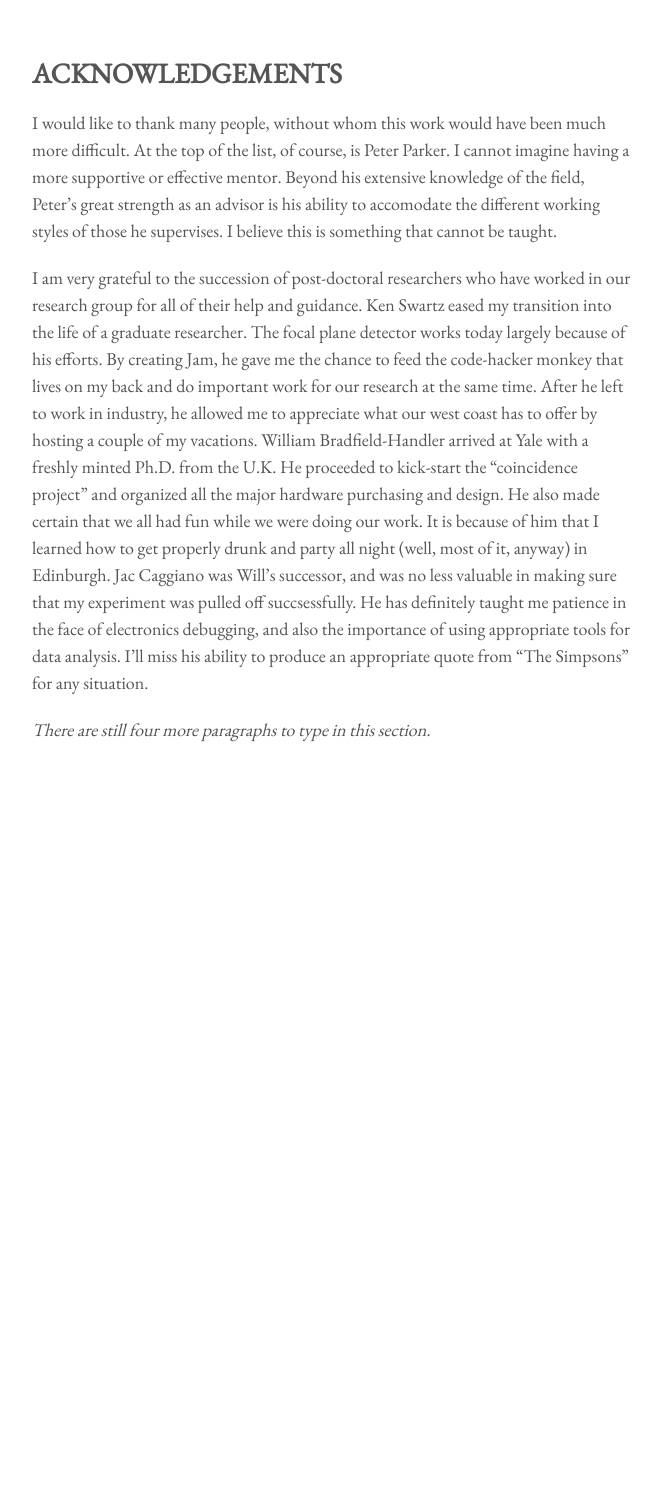
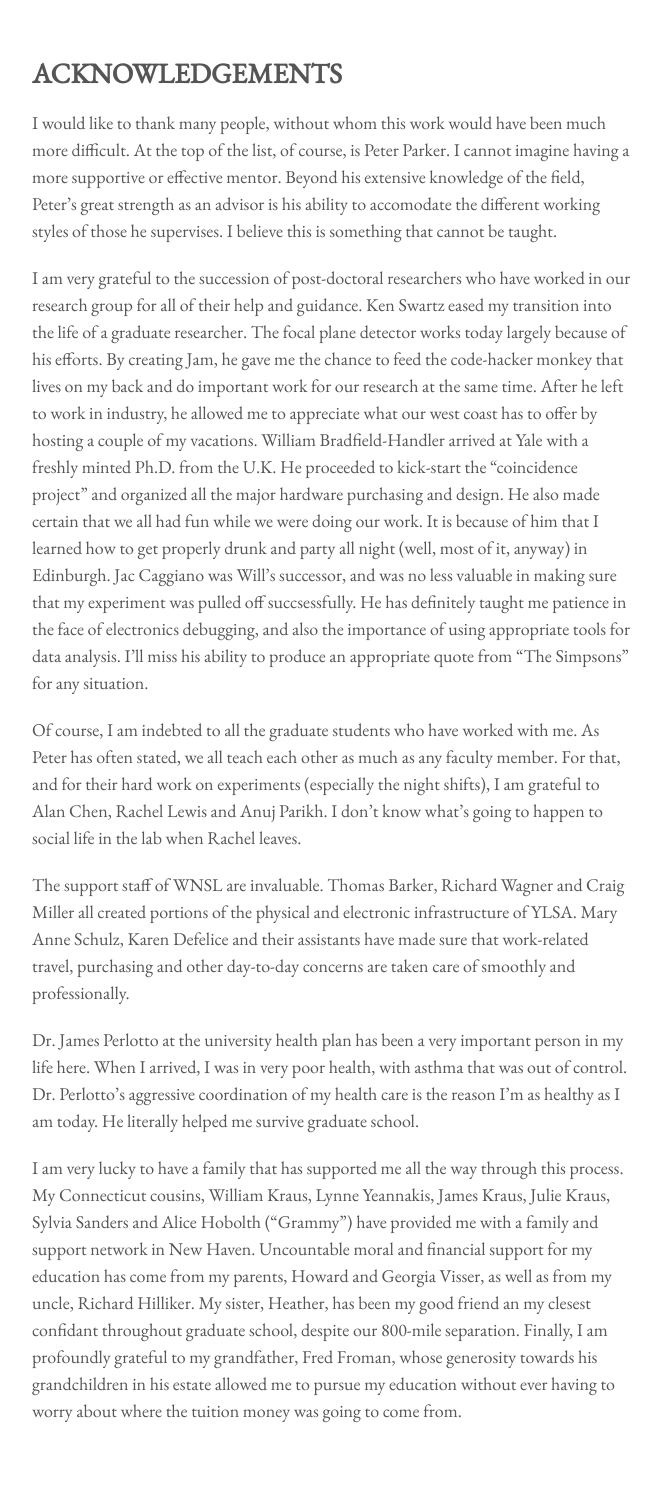
Before and after one commit to dwvisser/19ne-thesis, a Jekyll site: the page built from acknowledgements.md, in a window 1280 px wide. Shown: the whole page, without its empty margins (308-969 px from the left). Built offline with Jekyll 4.4.1, drawn with Linux system fonts in a browser that asks for light colours; before the commit the page ends 900 px from its top, so only the background shows below that.

Commit message:
Finished typing acknowledgements.

```diff
--- a/acknowledgements.md
+++ b/acknowledgements.md
@@ -32,4 +32,33 @@ electronics debugging, and also the importance of using appropriate tools for
 data analysis. I'll miss his ability to produce an appropriate quote from "The
 Simpsons" for any situation.
 
-_There are still four more paragraphs to type in this section._
+Of course, I am indebted to all the graduate students who have worked with me.
+As Peter has often stated, we all teach each other as much as any faculty
+member. For that, and for their hard work on experiments (especially the
+night shifts), I am grateful to Alan Chen, Rachel Lewis and Anuj Parikh. I
+don't know what's going to happen to social life in the lab when Rachel
+leaves.
+
+The support staff of WNSL are invaluable. Thomas Barker, Richard Wagner and
+Craig Miller all created portions of the physical and electronic
+infrastructure of YLSA. Mary Anne Schulz, Karen Defelice and their assistants
+have made sure that work-related travel, purchasing and other day-to-day
+concerns are taken care of smoothly and professionally.
+
+Dr. James Perlotto at the university health plan has been a very important
+person in my life here. When I arrived, I was in very poor health, with asthma
+that was out of control. Dr. Perlotto's aggressive coordination of my health
+care is the reason I'm as healthy as I am today. He literally helped me
+survive graduate school.
+
+I am very lucky to have a family that has supported me all the way through
+this process. My Connecticut cousins, William Kraus, Lynne Yeannakis, James
+Kraus, Julie Kraus, Sylvia Sanders and Alice Hobolth ("Grammy") have provided
+me with a family and support network in New Haven. Uncountable moral and
+financial support for my education has come from my parents, Howard and
+Georgia Visser, as well as from my uncle, Richard Hilliker. My sister,
+Heather, has been my good friend an my clesest confidant throughout graduate
+school, despite our 800-mile separation. Finally, I am profoundly grateful to
+my grandfather, Fred Froman, whose generosity towards his grandchildren in his
+estate allowed me to pursue my education without ever having to worry about
+where the tuition money was going to come from.
```
